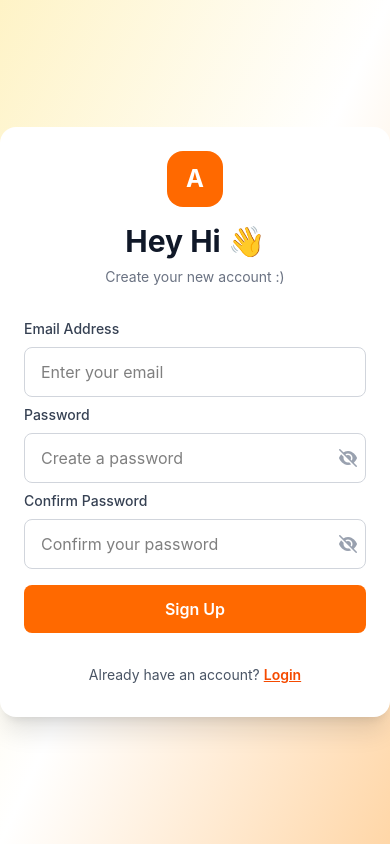
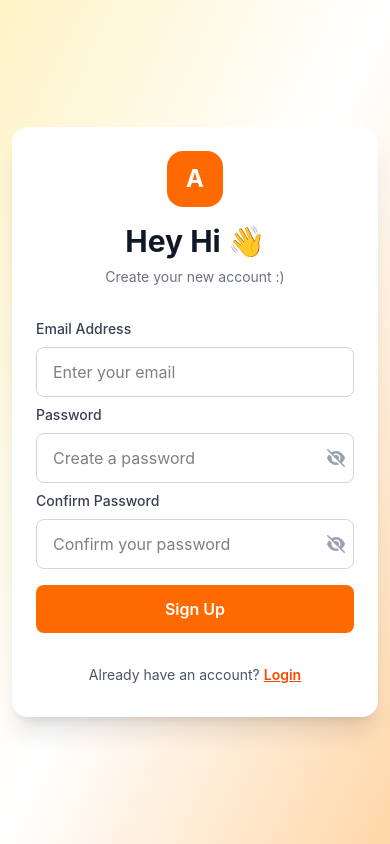
Before and after one commit to akilank-tech/Login-react, a React (Vite) app: page /signin in a window 390 px wide. Built offline with nearby package versions, Linux system fonts and the light colour scheme.

Commit message:
update the file

```diff
--- a/src/Pages/login.jsx
+++ b/src/Pages/login.jsx
@@ -34,7 +34,7 @@ const Login = () => {
     return (
         <div className="h-[100dvh] min-h-0 w-full overflow-hidden bg-gradient-to-br
          from-violet-100 via-white to-purple-200 flex items-center justify-center p-6 sm:p-7">
-            <div className='w-full max-w-md rounded-2xl bg-white px-4 py-12 sm:px-10 sm:py-15 shadow-xl'>
+            <div className='w-full max-w-md rounded-2xl bg-white px-4 py-15 sm:px-10 sm:py-18 shadow-xl'>
                 <div className='text-center mb-6 sm:mb-8'>
                     <div className='mx-auto mb-4 flex h-10 sm:h-14 w-10 sm:w-14 items-center justify-center rounded-2xl bg-violet-600 text-2xl font-bold text-white'>A</div>
                     <h1 className='text-2xl sm:text-3xl font-bold text-violet-900'>Welcome Back!</h1>
--- a/src/Pages/signin.jsx
+++ b/src/Pages/signin.jsx
@@ -55,7 +55,8 @@ const Signup = () => {
     }
 
     return (
-        <div className="min-h-screen bg-gradient-to-br from-amber-100 via-white to-orange-200 flex items-center justify-center">
+        <div className="h-[100dvh] min-h-0 w-full overflow-hidden bg-gradient-to-br from-amber-100
+         via-white to-orange-200 flex items-center justify-center p-3 sm:p-4">
             <div className="w-full max-w-md rounded-2xl bg-white p-6 sm:p-10 shadow-xl">
                 <div className="mb-8 text-center">
                     <div className="mx-auto mb-4 flex h-14 w-14 items-center justify-center rounded-2xl bg-orange-500 text-2xl font-bold text-white">
```
